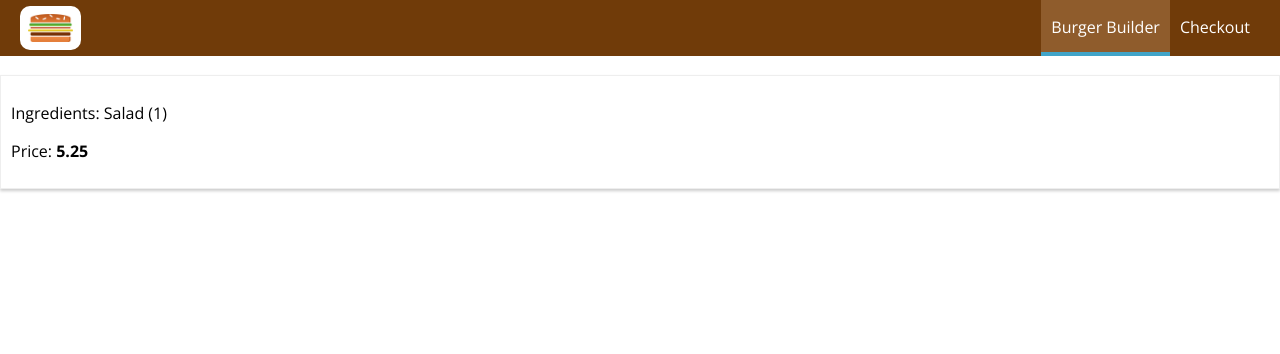
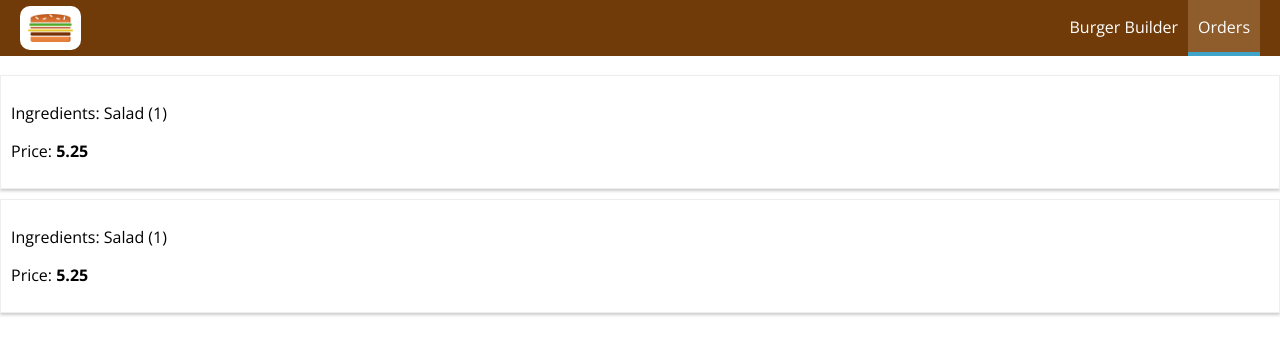
Before and after one commit to csergey8/burger-app, a React app: page /orders in a window 1280 px wide. Shown: the top 354 px of the page. Built offline with nearby package versions, Linux system fonts and the light colour scheme.

Commit message:
implementing NavLinks in toolbar

```diff
--- a/src/components/Navigation/NavigationItems/NavigationItem/NavigationItem.js
+++ b/src/components/Navigation/NavigationItems/NavigationItem/NavigationItem.js
@@ -1,10 +1,11 @@
 import React from 'react';
+import { NavLink } from 'react-router-dom';
 
 import classes from './NavigationItem.css';
 
 const navigationItem = (props) => (
   <li className={classes.NavigationItem}>
-  <a href={props.link} className={props.active ? classes.active : null}>{props.children}</a>
+  <NavLink activeClassName={classes.active} to={props.link} exact>{props.children}</NavLink>
   </li>
 );
 
--- a/src/components/Navigation/NavigationItems/NavigationItems.js
+++ b/src/components/Navigation/NavigationItems/NavigationItems.js
@@ -1,22 +1,14 @@
-import React from 'react';
+import React from "react";
 
-import NavigationItem from './NavigationItem/NavigationItem';
+import NavigationItem from "./NavigationItem/NavigationItem";
 
-import classes from './NavigationItems.css';
-
+import classes from "./NavigationItems.css";
 
 const navgationItems = () => (
   <ul className={classes.NavigationItems}>
-    <NavigationItem
-    link="/" active >
-    Burger Builder
-    </NavigationItem>
-    <NavigationItem
-    link="/">
-    Checkout
-    </NavigationItem>
+    <NavigationItem link="/">Burger Builder</NavigationItem>
+    <NavigationItem link="/orders">Orders</NavigationItem>
   </ul>
 );
 
-
 export default navgationItems;
--- a/src/containers/Orders/Orders.js
+++ b/src/containers/Orders/Orders.js
@@ -7,6 +7,7 @@ class Orders extends Component {
     return (
       <div>
         <Order />
+        <Order />
       </div>
     );
   }
```
